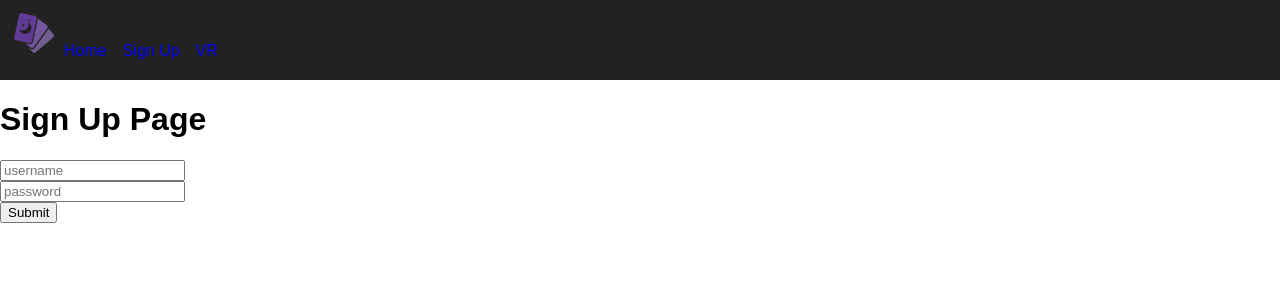
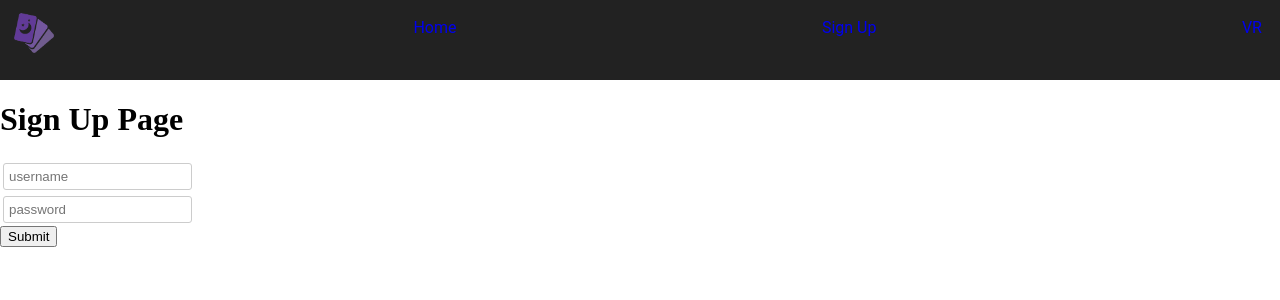
Before and after one commit to cjunks94/mod4proj, a React (Create React App) app: page /signup in a window 1280 px wide. Shown: the top 300 px of the page. Built offline with nearby package versions, Linux system fonts and the light colour scheme.

Commit message:
adds new styling to navbar and homepage

```diff
--- a/src/index.css
+++ b/src/index.css
@@ -1,11 +1,79 @@
 body {
   margin: 0;
   padding: 0;
-  font-family: sans-serif;
+}
+
+.navbar {
+  display: flex;
+  justify-content: space-between;
+  font-family:'Roboto',sans-serif;
+}
+
+.left, .right {
+  display: flex;
+  align-items: center;
 }
 
 a {
+  justify-content: flex-start;
   text-decoration: none;
   margin: 0.5em;
   text-align: center;
 }
+
+input {
+  box-sizing: border-box;
+  -webkit-box-sizing: border-box;
+  -moz-box-sizing: border-box;
+  margin: .2em;
+  padding: .4em;
+  border-radius: 3px;
+  -webkit-border-radius:3px;
+  -moz-border-radius:3px;
+  border: 1px solid #ccc;
+  /* resize: vertical; */
+}
+
+.button {
+  display: inline-block;
+  padding:0.35em 1.2em;
+  border:0.1em solid #FFFFFF;
+  margin:0 0.3em 0.3em 0;
+  border-radius:0.12em;
+  box-sizing: border-box;
+  text-decoration:none;
+  font-family:'Roboto',sans-serif;
+  font-weight:300;
+  background-color:black;
+  color:#FFFFFF;
+  text-align:center;
+  transition: all 0.2s;
+}
+
+.button:hover {
+  color:#000000;
+  background-color:#FFFFFF;
+}
+
+/* @media all and (max-width:30em) {
+   a.button1 {
+    display:block;
+    margin:0.4em auto;
+   }
+} */
+
+.scrolling-wrapper {
+  display: flex;
+  flex-wrap: nowrap;
+  overflow-x: auto;
+  -webkit-overflow-scrolling: touch;
+}
+
+.scrolling-wrapper .card {
+  flex: 0 0 auto;
+}
+
+h4 {
+  display: flex;
+  justify-content: center;
+}
```
